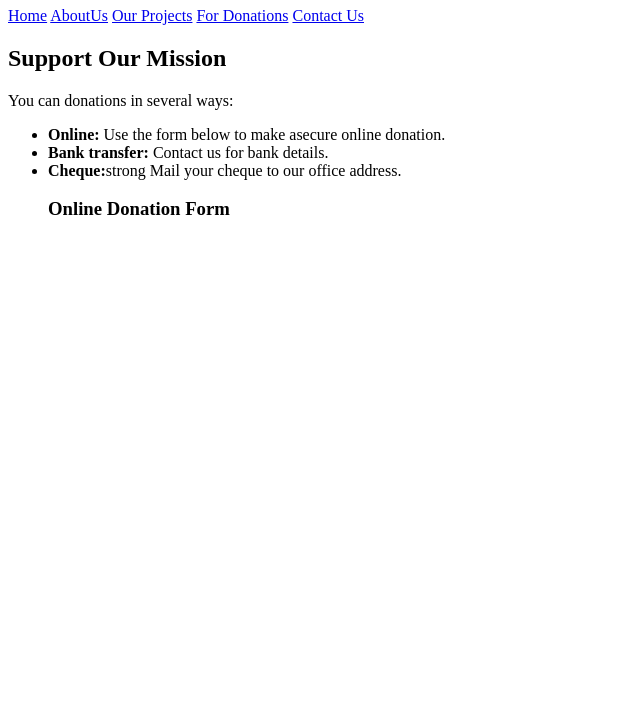
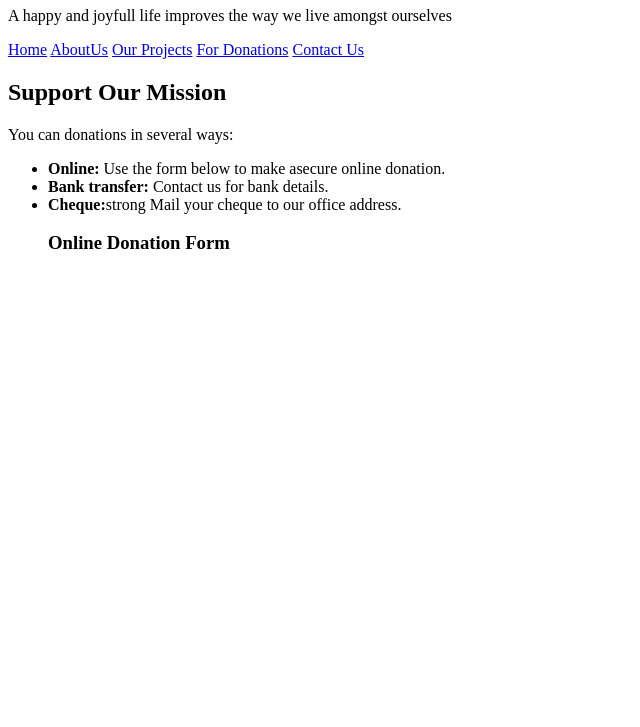
Before and after one commit to Taitas008/Changing-lives, a plain HTML site: page eddy.html/donations.html in a window 1280 px wide. Shown: the part 73-800 px from the top of the page, without its empty margins (0-640 px from the left). Drawn offline with Linux system fonts and the light colour scheme.

Commit message:
first commit

```diff
--- a/eddy.html/donations.html
+++ b/eddy.html/donations.html
@@ -8,6 +8,7 @@
 <body>
     <header>
         <h1>Donate to changing lives foundation</h1>
+        <p>A happy and joyfull life improves the way we live amongst ourselves</p>
         <nav>
             <div>
                 <a href="index.html">Home</a>
```
